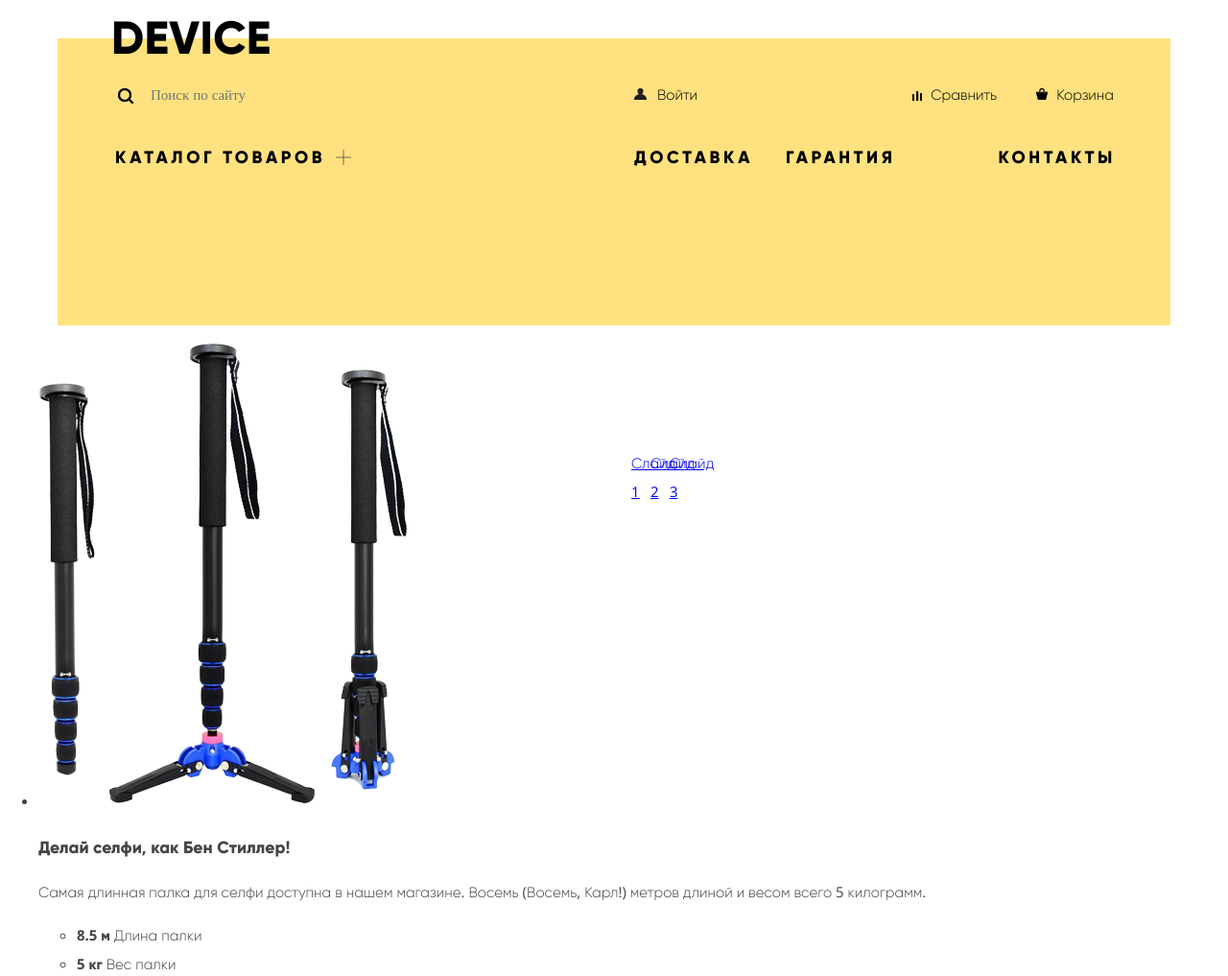
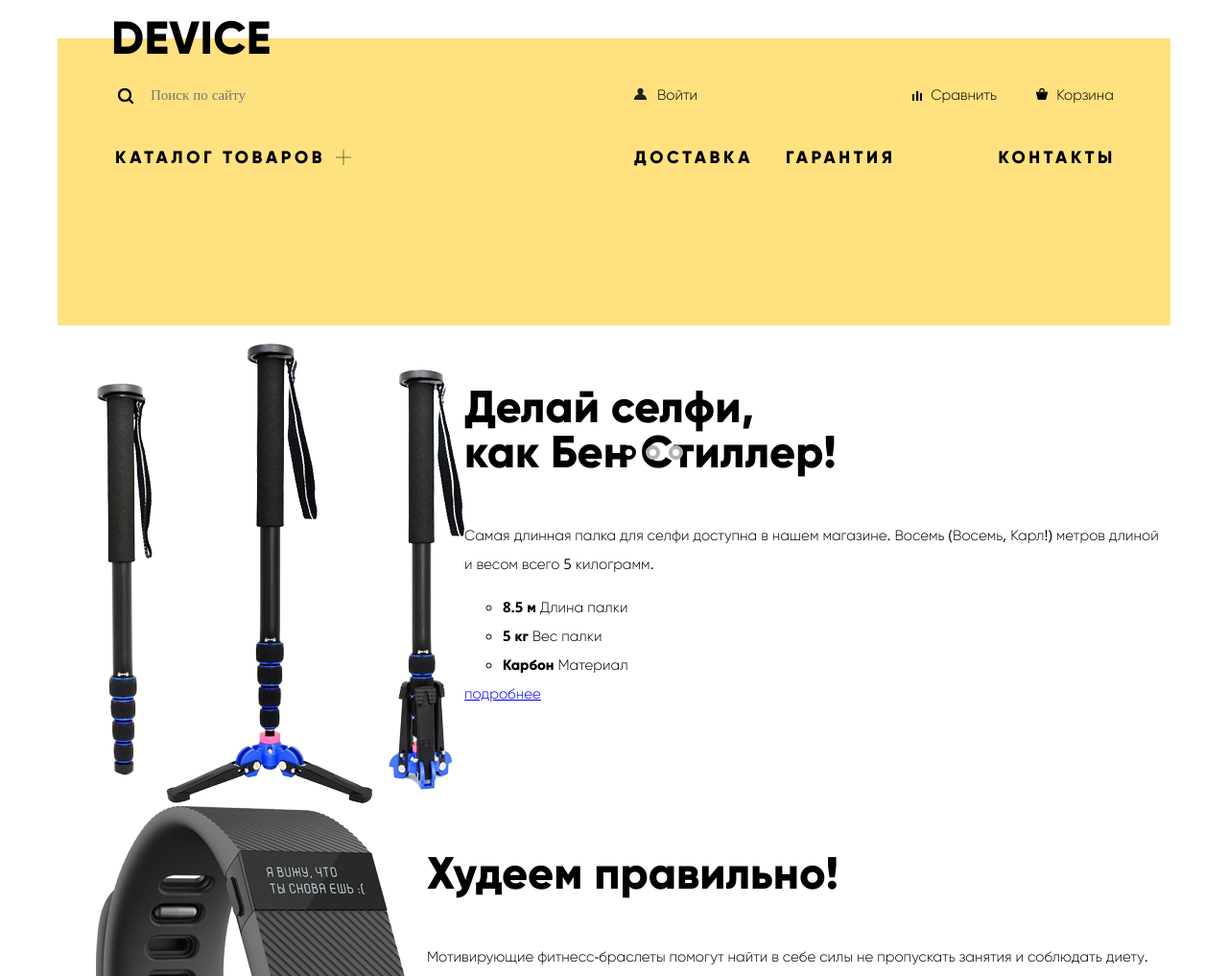
Before and after one commit to gonzik82/259809-device, a plain HTML site: page index.html in a window 1280 px wide. Shown: the top 1017 px of the page at 96% size. Drawn offline with nearby package versions, Linux system fonts and the light colour scheme.

Commit message:
верстка слайдера

```diff
--- a/css/style.css
+++ b/css/style.css
@@ -326,10 +326,24 @@ html, body {
 .activ-nav:active {
   opacity: 0.3;
 }
-.slides{
+
+.main-main {
+  position: relative;
+  display: block;
+  margin: 0 auto;
+  color: #000000;
+  background-color: #ffffff;
+  width: 1160px;
+  min-height: 299px;
+}
+
+.slides {
   position: relative;
 }
 
+.slaider {
+  margin: 0;
+}
 
 .slider-controls {
   position: absolute;
@@ -342,20 +356,42 @@ html, body {
   z-index: 1000;
 }
 
-.slider-controls li{
-    display:inline-block;
-    width:4px;
-    height:4px;
-    margin:0 3px;
-    background:white;
-    border:3px solid white;
-    vertical-align:top;
-    border-radius:50%;
-    cursor:pointer;
+.slider-controls li {
+  display: inline-block;
+  width: 7px;
+  height: 7px;
+  margin: 0 3px;
+  background: white;
+  border: 4px solid #b2b2b2;
+  vertical-align: top;
+  border-radius: 50%;
+  cursor: pointer;
 }
-.slider-controls .active{
-    background:#c1c1c1;
+
+.slider-controls .active {
+  border: 4px solid #000000;
 }
+
+.slider-controls a {
+  display: none;
+}
+
+.slide {
+  /*position: relative;
+  top: -150px;
+  left: 50px;*/
+  display: flex;
+}
+
+.slide-title {
+  font-family: gilroy;
+  font-size: 47px;
+  line-height: 47px;
+  font-weight: bold;
+  color: #000000;
+}
+
+.slide-description {}
 
 .sprite {
   background-image: url(spritesheet.png);
--- a/index.html
+++ b/index.html
@@ -60,11 +60,11 @@
       </p>
     </nav>
   </header>
-  <main>
+  <main class="main-main">
     <section class="slides">
       <h2 class="visually-hidden">Наши лучшие предложения</h2>
       <ul class="slider-controls">
-        <li>
+        <li class="active">
           <a href="#monopod">Слайд 1</a>
         </li>
         <li>
@@ -77,8 +77,9 @@
       <ul slass="slaider">
         <li id="monopod" class="slide">
           <img src="img/monopod.png" width="384" height="486" alt="Монопод">
-          <h3>Делай селфи, как Бен Стиллер!</h3>
-          <P>
+          <div class="slide-text">
+            <h3 class="slide-title">Делай селфи,</br> как Бен Стиллер!</h3>
+            <P class="slide-description">
               Самая длинная палка для селфи доступна в нашем магазине. Восемь (Восемь, Карл!) метров длиной и весом всего 5 килограмм.
             </P>
             <ul class="slide-properties">
@@ -96,11 +97,13 @@
               </li>
             </ul>
             <a class="slides-btn" href="#">подробнее</a>
+          </div>
         </li>
         <li id="bracelets" class="slide">
           <img src="img/bracelets.png" width="345" height="485" alt="Фитнес браслет">
-          <h3>Худеем правильно!</h3>
-          <P>
+          <div class="slide-text">
+            <h3 class="slide-title">Худеем правильно!</h3>
+            <P class="slide-description">
               Мотивирующие фитнесс-браслеты помогут найти в себе силы не пропускать занятия и соблюдать диету.
             </P>
             <ul class="slide-properties">
@@ -110,11 +113,13 @@
               </li>
             </ul>
             <a class="slides-btn" href="#">подробнее</a>
+          </div>
         </li>
         <li id="quadrocopters" class="slide">
           <img src="img/quadrocopters.png" width="526" height="334" alt="Квадрокоптер">
-          <h3>Порхает как бабочка, жалит как пчела!</h3>
-          <P>
+          <div class="slide-text">
+            <h3 class="slide-title">Порхает как бабочка, жалит как пчела!</h3>
+            <P class="slide-description">
               Этот обычный, на первый взгляд, квадрокоптер оснащен мощным лазером, замаскированным под стандартную камеру.
             </P>
             <ul class="slide-properties">
@@ -128,6 +133,7 @@
               </li>
             </ul>
             <a class="slides-btn" href="#">подробнее</a>
+          </div>
         </li>
       </ul>
     </section>
```
Lines whose indentation alone changed are shown as unchanged.
